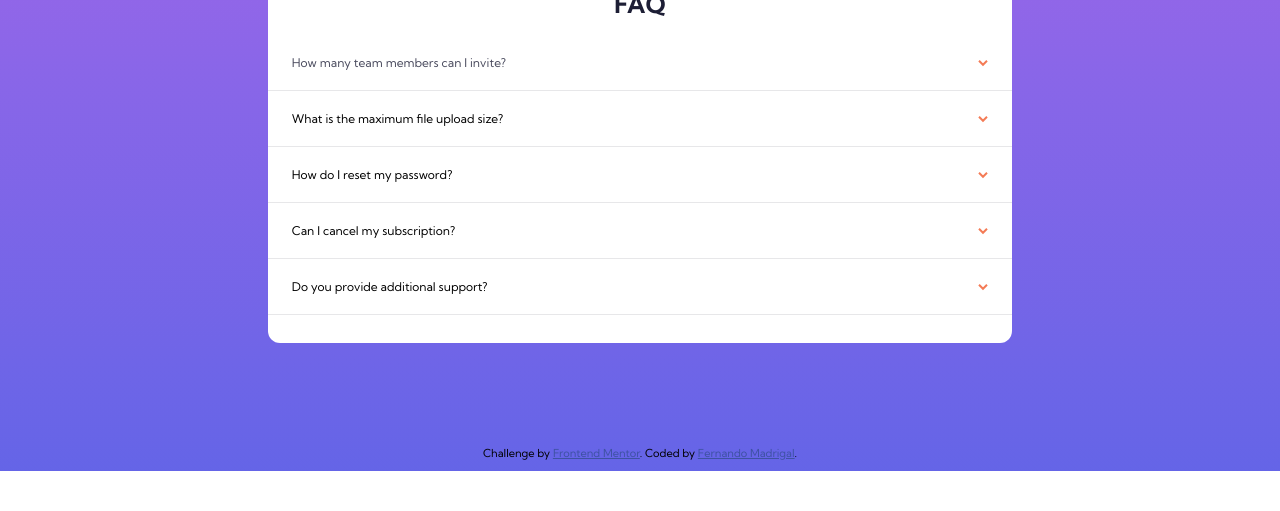
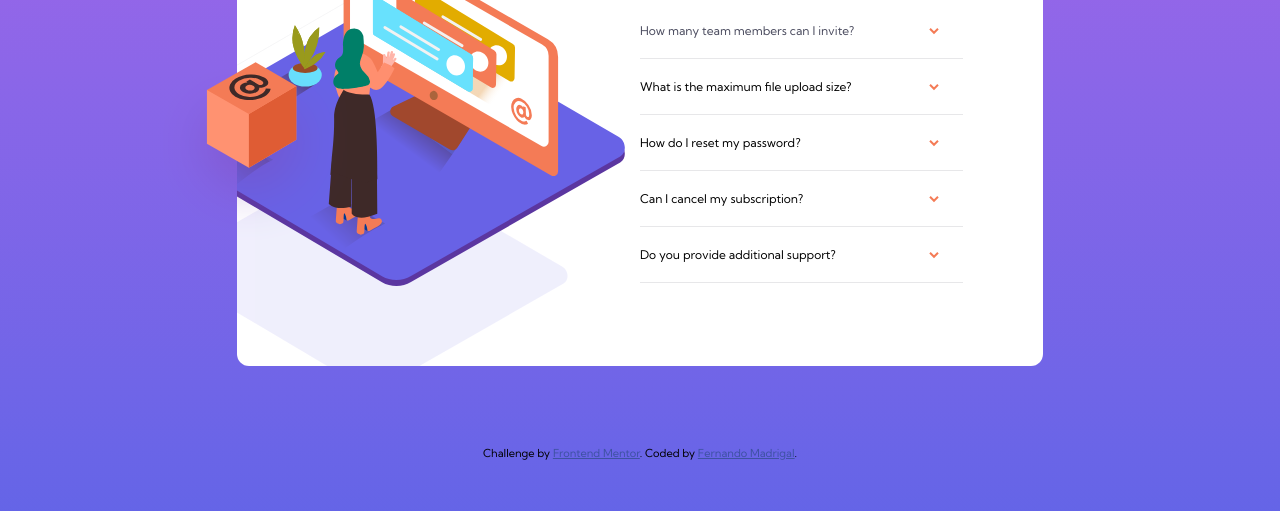
Before and after one commit to fernandomad/faq-accordion-card, a plain HTML site: page index.html in a window 1280 px wide. Shown: the part 329-840 px from the top of the page. Before the commit the page ends 800 px from the top, so only its background shows below. Drawn offline with Linux system fonts and the light colour scheme.

Commit message:
missing modified files

```diff
--- a/css/styles.css
+++ b/css/styles.css
@@ -1,16 +1,17 @@
-:root{
-    --dark-desaturated-blue:hsl(238,29%,16%);
-    --soft-red:hsl(14,88%,65%);
+:root {
+    --dark-desaturated-blue: hsl(238, 29%, 16%);
+    --soft-red: hsl(14, 88%, 65%);
 
-    --soft-violet:hsl(273, 75%, 66%);
-    --soft-blue:hsl(240, 73%, 65%);
+    --soft-violet: hsl(273, 75%, 66%);
+    --soft-blue: hsl(240, 73%, 65%);
 
-    --very-dark-grayish-blue:hsl(237,12%,33%);
-    --dark-grayish-blue:hsl(240,6%,50%);
+    --very-dark-grayish-blue: hsl(237, 12%, 33%);
+    --dark-grayish-blue: hsl(240, 6%, 50%);
 
-    --light-grayish-blue:hsl(240,5%,91%);
+    --light-grayish-blue: hsl(240, 5%, 91%);
 }
-body{
+
+body {
     font-family: 'Kumbh Sans';
     font-size: 12px;
     margin: 0;
@@ -20,53 +21,70 @@ body{
     display: flex;
     justify-content: center;
     align-items: center;
+    padding-top: 40px;
+}
+
+.card-container {
+    display: flex;
+    justify-content: center;
 }
 .card{
-    margin:0 24px;
     background-color: white;
     border-radius: 1em;
     padding-bottom: 28px;
-    margin-top: 40px;
+    width: 90%;
 }
 
 
-.card-header{
-    margin-top: -8.9em;
+.card-header {
+    margin-top: -9em;
 }
-.header-illustration-box{
+
+.illustration-box {
     display: none;
 }
-.header-illustration-woman{
+
+.header-illustration-woman {
     background-image: url("../images/bg-pattern-mobile.svg");
     background-position: bottom center;
     background-repeat: no-repeat;
     text-align: center;
-    margin: 40px 0;
+    padding-right: 30px;
+    padding-bottom: 10px;
+    margin: 0;
 }
-.illustration-woman{
-    background-position-x:center;
-    width: 236.85px;
+
+.illustration-woman {
+    background-position-x: center;
+    margin-right: 29px;
 }
-.card-body-title{
+
+.card-body-title {
     text-align: center;
-    color: var(--dark-desaturated-blue) ;
+    color: var(--dark-desaturated-blue);
+    margin: 19px 0;
 }
-.element{
+
+.element {
     padding: 20px 2em;
     border-bottom: 1px solid var(--light-grayish-blue);
 }
-.element-question{
+
+.element-question {
     display: flex;
     justify-content: space-between;
 }
-.element-question p{
+
+.element-question p {
     margin: 0;
     color: var(--very-dark-grayish-blue);
 }
-.element-question>label{
+
+.element-question>label {
     transition: all 0.25s ease-out;
 }
-.arrow-down{
+
+.arrow-down {
     background-image: url("../images/icon-arrow-down.svg");
     color: var(--soft-red);
     width: 10px;
@@ -74,22 +92,94 @@ body{
     display: inline-block;
     cursor: pointer;
 }
-.element-content{
+
+.element-content {
     max-height: 0px;
     overflow: hidden;
     transition: all 0.25s ease-out;
     color: var(--dark-grayish-blue);
+    line-height: 1.75em;
 }
-.toggle{
+
+.toggle {
     display: none;
 }
-.toggle:checked +.element-question+ .element-content  {
+
+.toggle:checked+.element-question+.element-content {
     max-height: max-content;
     margin-top: 16px;
 }
- .toggle:checked + .element-question>label {
+
+.toggle:checked+.element-question>label {
     transform: rotate(180deg);
 }
-.toggle:checked + .element-question{
+
+.toggle:checked+.element-question {
     font-weight: 700;
 }
+
+.illustration-woman-mobile {
+    background-image: url("../images/illustration-woman-online-mobile.svg");
+}
+
+.illustration-woman-desktop, .illustration-box {
+    display: none;
+}
+
+@media screen and (min-width: 376px) {
+    .card {
+        display: flex;
+        align-items: center;
+        overflow: hidden;
+        padding: 0;
+    }
+
+    .card-body {
+        width: 40%;
+    }
+    .card-header {
+        margin: 0;
+        width: 50%;
+        background-image: url("../images/bg-pattern-desktop.svg");
+        background-position: -6em 120%;
+        background-repeat: no-repeat;
+        background-size: 100%;
+    }
+
+    .element {
+        padding-left: 0;
+    }
+
+    .card-body-title {
+        text-align: left;
+        margin-top: 0;
+        font-size: 3em;
+    }
+
+    .illustration-woman-mobile {
+        display: none;
+    }
+
+    .illustration-woman-desktop {
+        display: block;
+        margin-left: -7em;
+        padding: 70px 0;
+
+    }
+    .header-illustration-woman {
+        margin: 0;
+        background-image: none;
+    }
+    .card-container{
+        position: relative;
+        width: 70%;
+        display:flex;
+    }
+    .illustration-box{
+        display: block;
+        position: absolute;
+        top: 40%;
+        left: -4%;
+    }
+
+}
--- a/index.html
+++ b/index.html
@@ -18,7 +18,8 @@
             text-align: center;
             bottom: 0;
             margin-bottom: 1em;
-            position: fixed;;
+            position: fixed;
+            ;
         }
 
         .attribution a {
@@ -28,13 +29,14 @@
 </head>
 
 <body>
+    <div class="card-container">
+        <img src="./images/illustration-box-desktop.svg" alt="" class="illustration-box">
+
         <div class="card">
             <div class="card-header">
-            <figure class="header-illustration-box">
-                <img src="./images/illustration-box-desktop.svg" alt="" class="">
-            </figure>
                 <figure class="header-illustration-woman">
-                <img src="./images/illustration-woman-online-mobile.svg" alt="" class="illustration-woman">
+                    <img src="./images/illustration-woman-online-mobile.svg" alt="" class="illustration-woman-mobile">
+                    <img src="./images/illustration-woman-online-desktop.svg" alt="" class="illustration-woman-desktop">
                 </figure>
             </div>
             <div class="card-body">
@@ -93,6 +95,8 @@
                 </div>
             </div>
         </div>
+    </div>
+
     <div class="attribution">
         Challenge by <a href="https://www.frontendmentor.io?ref=challenge" target="_blank">Frontend Mentor</a>.
         Coded by <a href="https://github.com/fernandomad">Fernando Madrigal</a>.
```
Lines whose indentation alone changed are shown as unchanged.
